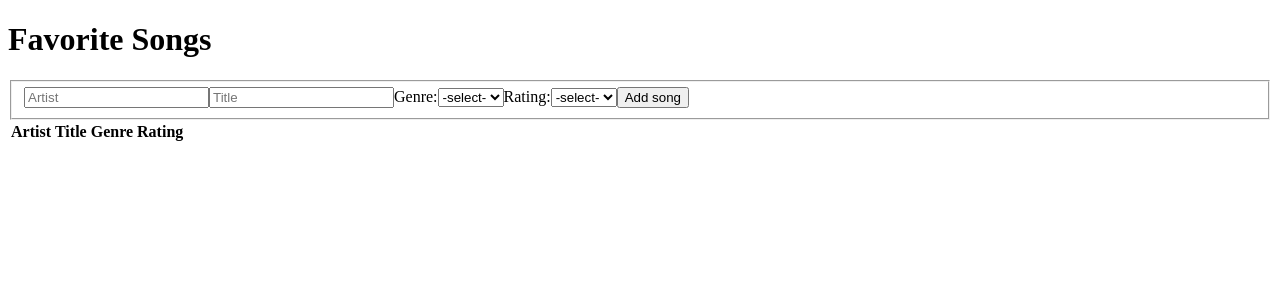
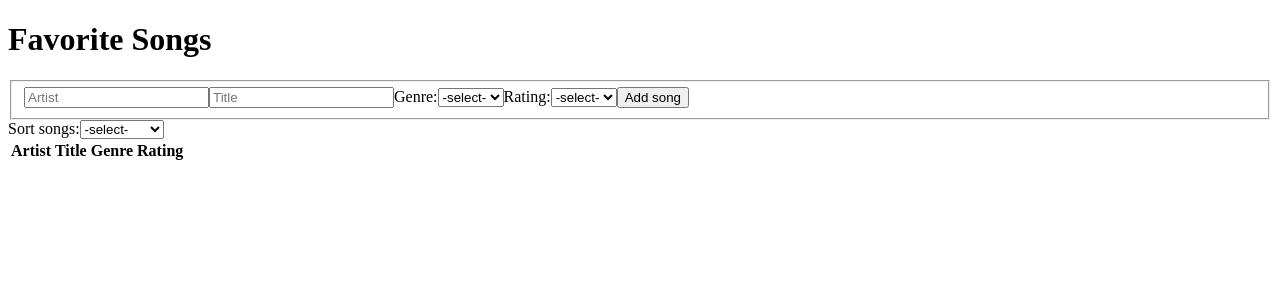
Before and after one commit to martvdberg/Winc_Academy-08-Playlist, a React (Create React App) app: page / in a window 1280 px wide. Shown: the top 300 px of the page. Built offline with nearby package versions, Linux system fonts and the light colour scheme.

Commit message:
working sort function

```diff
--- a/src/components/Container.js
+++ b/src/components/Container.js
@@ -2,11 +2,12 @@ import React, { Component } from "react";
 import createKey from "../util";
 import InputContainer from "./InputContainer";
 import SongContainer from "./SongContainer";
+import SortContainer from "./SortContainer";
 
 const createNewSong = (songData) => {
   return {
-    artist: songData.artist.value,
-    title: songData.title.value,
+    artist: songData.artist.value.toLowerCase(),
+    title: songData.title.value.toLowerCase(),
     rating: songData.rating.value,
     id: createKey(),
     genre:
@@ -39,6 +40,7 @@ class Container extends Component {
           checked: false,
         },
       ],
+      sort: "",
     };
   }
 
@@ -84,6 +86,11 @@ class Container extends Component {
     });
   };
 
+  // set state with the sort value
+  handleChangeSort = (event) => {
+    this.setState({ sort: event.target.value });
+  };
+
   render() {
     return (
       <div>
@@ -91,9 +98,14 @@ class Container extends Component {
           handleSubmit={this.handleSubmit}
           genres={this.state.genres}
         />
+        <SortContainer
+          sortValue={this.state.sort}
+          handleChangeSort={this.handleChangeSort}
+        />
         <SongContainer
           songs={this.state.songs}
           handleDelete={this.handleDelete}
+          sortValue={this.state.sort}
         />
       </div>
     );
--- a/src/components/SongContainer.js
+++ b/src/components/SongContainer.js
@@ -3,7 +3,20 @@ import createKey from "../util";
 import Song from "./Song";
 
 function SongList(props) {
-  const songs = props.songs.map((song) => {
+  const songs = props.songs;
+
+  // sort the song list by the sort value
+  if (props.sortValue.slice(-3) !== "REV") {
+    songs.sort((a, b) => a[props.sortValue] > b[props.sortValue]);
+  } else {
+    songs.sort(
+      (a, b) => a[props.sortValue.slice(-3)] > b[props.sortValue.slice(-3)]
+    );
+    songs.reverse();
+  }
+
+  // create a Song component for each song in songs
+  const songItems = songs.map((song) => {
     return (
       <Song song={song} key={createKey()} handleDelete={props.handleDelete} />
     );
@@ -19,7 +32,7 @@ function SongList(props) {
           <th>Rating</th>
         </tr>
       </thead>
-      <tbody>{songs}</tbody>
+      <tbody>{songItems}</tbody>
     </table>
   );
 }
--- /dev/null
+++ b/src/components/Sort.js
@@ -0,0 +1,20 @@
+import React from "react";
+
+function Sort(props) {
+  return (
+    <label htmlFor="sort">
+      Sort songs:
+      <select value={props.sortValue} onChange={props.handleChangeSort}>
+        <option value="">-select-</option>
+        <option value="artist">Artist A-Z</option>
+        <option value="artistREV">Artist Z-A</option>
+        <option value="title">Title A-Z</option>
+        <option value="titleREV">Title Z-A</option>
+        <option value="rating">Rating 1-5</option>
+        <option value="ratingREV">Rating 5-1</option>
+      </select>
+    </label>
+  );
+}
+
+export default Sort;
--- /dev/null
+++ b/src/components/SortContainer.js
@@ -0,0 +1,13 @@
+import React from "react";
+import Sort from "./Sort";
+
+function SortContainer(props) {
+  return (
+    <Sort
+      sortValue={props.sortValue}
+      handleChangeSort={props.handleChangeSort}
+    />
+  );
+}
+
+export default SortContainer;
```
